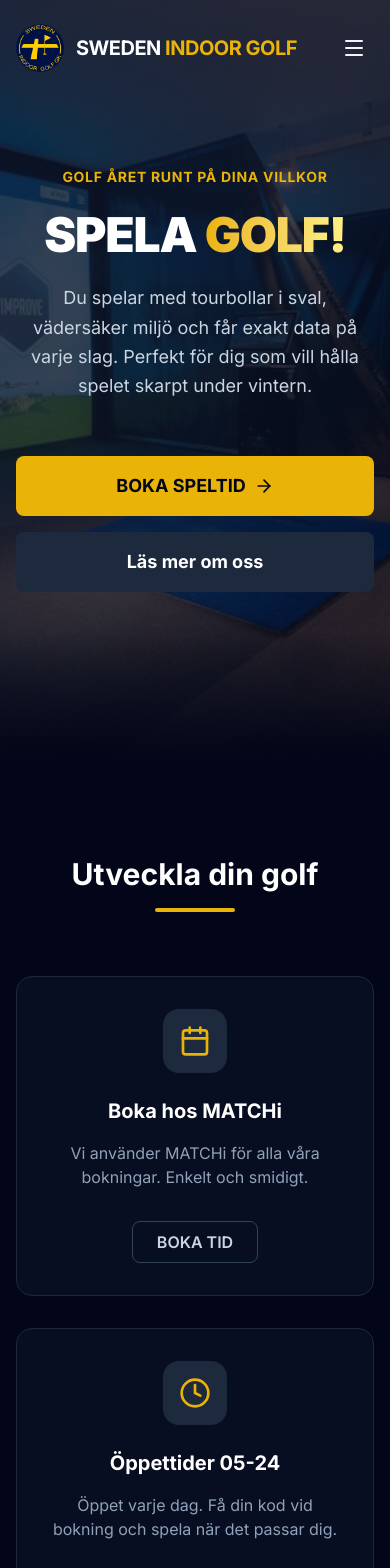
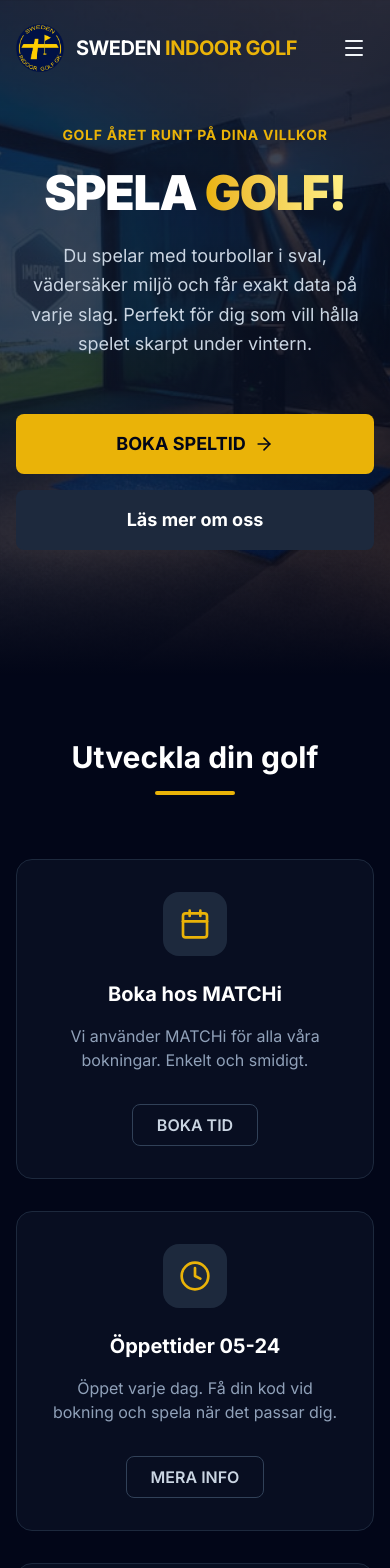
Before and after one commit to marcusta/sig-web3, a Next.js app: page / in a window 390 px wide. Shown: the top 1568 px of the page. Built offline with nearby package versions, Linux system fonts and the light colour scheme.

Commit message:
Fix mobile layout and Prepare deployment

```diff
--- a/app/oppettider/page.tsx
+++ b/app/oppettider/page.tsx
@@ -3,11 +3,14 @@
 import Link from 'next/link';
 
 export default function OpeningHoursPage() {
+  const basePath = process.env.NEXT_PUBLIC_BASE_PATH || '';
+
   return (
     <>
       <PageHeader
         title="Öppettider"
         subtitle="Vi har öppet alla dagar, året runt."
+        backgroundImage={`${basePath}/hero-bg.jpg`}
       />
       <section className="py-16 bg-slate-950">
         <div className="container mx-auto px-4 md:px-6">
--- a/app/tavlingar/page.tsx
+++ b/app/tavlingar/page.tsx
@@ -3,11 +3,14 @@
 import Link from 'next/link';
 
 export default function CompetitionsPage() {
+  const basePath = process.env.NEXT_PUBLIC_BASE_PATH || '';
+
   return (
     <>
       <PageHeader
         title="Tävlingar"
         subtitle="Utmana dig själv och andra i våra tävlingar."
+        backgroundImage={`${basePath}/hero-bg.jpg`}
       />
 
       {/* HobbyTouren Indoor Section */}
--- a/components/home/Features.tsx
+++ b/components/home/Features.tsx
@@ -29,7 +29,7 @@
 
 export function Features() {
   return (
-    <section className="py-24 bg-slate-950">
+    <section className="py-16 md:py-24 bg-slate-950">
       <div className="container mx-auto px-4 md:px-6">
         <motion.div
             initial={{ opacity: 0, y: 20 }}
--- a/components/home/Hero.tsx
+++ b/components/home/Hero.tsx
@@ -6,7 +6,7 @@
 
 export function Hero() {
   return (
-    <section className="relative min-h-[90vh] flex items-center justify-center overflow-hidden">
+    <section className="relative min-h-[80vh] flex items-center justify-center overflow-hidden">
       {/* Background Image / Gradient */}
       <div className="absolute inset-0 bg-slate-950">
         <div className="absolute inset-0 bg-gradient-to-br from-slate-900 via-slate-900 to-slate-950 opacity-90" />
--- a/components/ui/PageHeader.tsx
+++ b/components/ui/PageHeader.tsx
@@ -9,7 +9,7 @@
 
 export function PageHeader({ title, subtitle, className, backgroundImage }: PageHeaderProps) {
   return (
-    <div className={cn("relative py-24 md:py-32 bg-slate-900 overflow-hidden", className)}>
+    <div className={cn("relative py-16 md:py-32 bg-slate-900 overflow-hidden", className)}>
       {/* Background Image */}
       {backgroundImage && (
         <div
```
